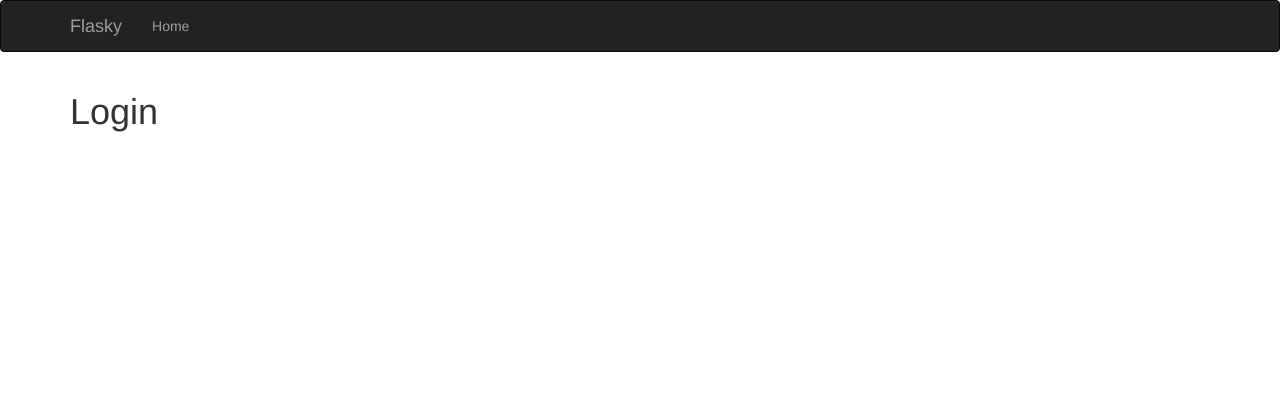
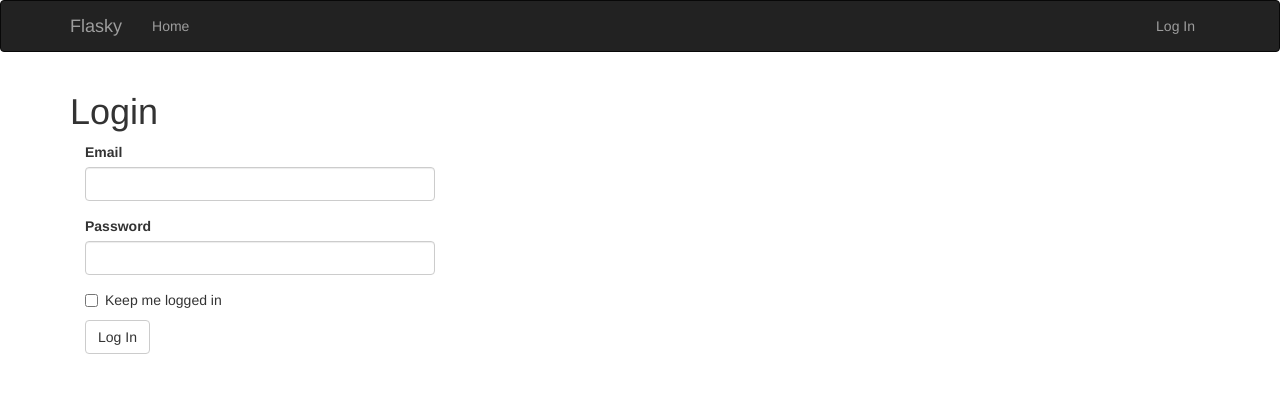
Before and after one commit to ftconan/flasky, a Flask app: page /auth/login in a window 1280 px wide. Shown: the top 393 px of the page. Run offline with Flask 2, Linux system fonts and the light colour scheme; some libraries are stand-ins or nearby versions.

Commit message:
初始化Flask-Login

```diff
--- a/app/__init__.py
+++ b/app/__init__.py
@@ -3,6 +3,7 @@ from flask_bootstrap import Bootstrap
 from flask_mail import Mail
 from flask_moment import Moment
 from flask_sqlalchemy import SQLAlchemy
+from flask_login import LoginManager
 
 
 from config import config
@@ -12,6 +13,10 @@ bootstrap = Bootstrap()
 mail = Mail()
 moment = Moment()
 db = SQLAlchemy()
+
+login_manager = LoginManager()
+login_manager_session_protection = 'strong'
+login_manager.login_view = 'auth.login'
 
 
 def create_app(config_name):
@@ -23,6 +28,7 @@ def create_app(config_name):
 	mail.init_app(app)
 	moment.init_app(app)
 	db.init_app(app)
+	login_manager.init_app(app)
 
 	from .main import main as main_blueprint
 	app.register_blueprint(main_blueprint)
--- /dev/null
+++ b/app/auth/forms.py
@@ -0,0 +1,11 @@
+from flask_wtf import FlaskForm
+from wtforms import StringField, PasswordField, BooleanField, SubmitField
+from wtforms.validators import Required, Length, Email
+
+
+class LoginForm(FlaskForm):
+    email = StringField('Email', validators=[
+                        Required(), Length(1, 64), Email()])
+    password = PasswordField('Password', validators=[Required()])
+    remember_me = BooleanField('Keep me logged in')
+    submit = SubmitField('Log In')
--- a/app/auth/views.py
+++ b/app/auth/views.py
@@ -1,9 +1,27 @@
-from flask import render_template
+from flask import render_template, redirect, request, url_for, flash
+from flask_login import login_user, logout_user, login_required
 
 
 from . import auth
+from ..models import User
+from .forms import LoginForm
 
 
-@auth.route('/login')
+@auth.route('/login', methods=['GET', 'POST'])
 def login():
-	return render_template('auth/login.html')
+	form = LoginForm()
+	if form.validate_on_submit():
+		user = User.query.filter_by(email=form.email.data).first()
+		if user is not None and user.verify_password(form.password.data):
+			login_user(user, form.remember_me.data)
+			return redirect(request.args.get('next') or url_for('main.index'))
+		flash('Invaild username or password.')
+	return render_template('auth/login.html', form=form)
+
+
+@auth.route('logout')
+@login_required
+def logout():
+	logout_user()
+	flash('You have been logged out.')
+	return redirect(url_for('main.index'))
--- a/app/templates/auth/login.html
+++ b/app/templates/auth/login.html
@@ -1,4 +1,5 @@
 {% extends "base.html" %}
+{% import "bootstrap/wtf.html" as wtf %}
 
 {% block title %}Flasky - Login{% endblock %}
 
@@ -6,4 +7,7 @@
 <div class="page_header">
 	<h1>Login</h1>
 </div>
+<div class="col-md-4">
+	{{ wtf.quick_form(form) }}
+</div>
 {% endblock %}
--- a/app/templates/base.html
+++ b/app/templates/base.html
@@ -22,7 +22,14 @@
 		</div>
 		<div class="navbar-collapse collapse">
 			<ul class="nav navbar-nav">
-				<li><a href="/">Home</a></li>
+				<li><a href="{{ url_for('main.index') }}">Home</a></li>
+			</ul>
+			<ul class="nav navbar-nav navbar-right">
+				{% if current_user.is_authenticated %}
+					<li><a href="{{ url_for('auth.logout') }}">Log Out</a></li>
+				{% else %}
+					<li><a href="{{ url_for('auth.login') }}">Log In</a></li>
+				{% endif %}
 			</ul>
 		</div>
 	</div>
--- a/requirements.txt
+++ b/requirements.txt
@@ -5,6 +5,7 @@ click==6.7
 dominate==2.3.1
 Flask==0.12
 Flask-Bootstrap==3.3.7.1
+Flask-Login==0.4.0
 Flask-Mail==0.9.1
 Flask-Migrate==2.0.3
 Flask-Moment==0.5.1
```
Also changed, not shown: app/models.py (+10 -2 lines).
